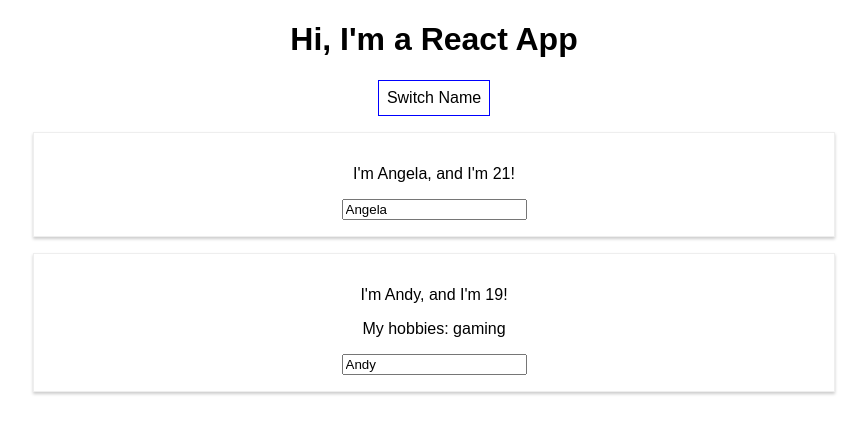
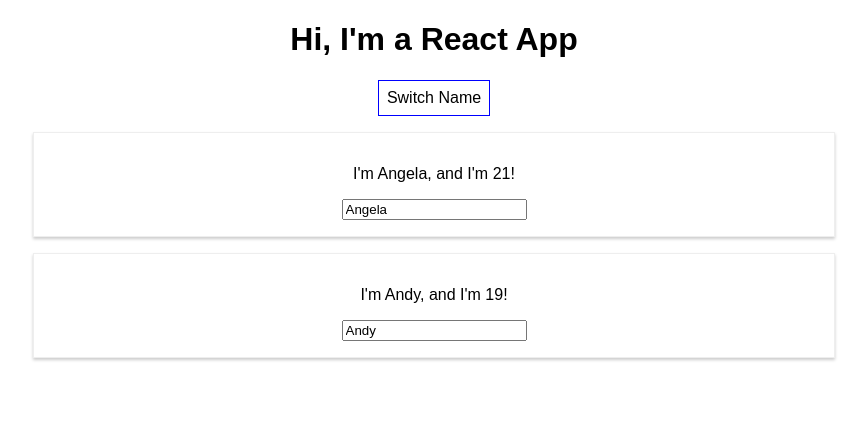
Before and after one commit to angelagyang/react-udemy, a React (Create React App) app in the folder react-complete-guide/: page / in a window 1280 px wide. Both pictures are taken after a click on the button "Switch Name". Shown: the top 434 px of the page, without its empty margins (206-1073 px from the left). Built offline with nearby package versions, Linux system fonts and the light colour scheme.

Commit message:
list conditionals examples

```diff
--- a/react-complete-guide/src/App.js
+++ b/react-complete-guide/src/App.js
@@ -5,28 +5,34 @@
 class App extends Component {
   state = {
     persons: [
-      {name: "Angela", age: 21},
-      {name: "Andy", age: 19}
+      {id: '1', name: "Angela", age: 21},
+      {id: '2', name: "Andy", age: 19}
     ],
     showPersons: false
   }
 
-  switchNameHandler = (newName) => {
-    // Don't do this! this.state.persons[1] = "Angela Yang";
-    // console.log('clicked');
-    this.setState({persons: [
-      {name: newName, age: 22},
-      {name: "Andy", age: 20}
-    ]})
+  deletePersonHandler = (index) => {
+    // const persons = this.state.persons.slice();
+    const persons = [...this.state.persons];
+    persons.splice(index, 1);
+    this.setState({persons: persons});
   }
 
-  nameChangedHandler = (event) => {
-    this.setState({persons: [
-      {name: event.target.value, age: 22},
-      {name: "Andy", age: 20}
-      ]
-    })
+  nameChangedHandler = (event, id) => {
+    const personIndex = this.state.persons.findIndex(p => {
+      return p.id === id;
+    });
+
+    const person = {...this.state.persons[personIndex]};
+
+    person.name = event.target.value;
+
+    const persons = [...this.state.persons];
+    persons[personIndex] = person;
+
+    this.setState({persons: persons});
   }
+
 
   togglePersonsHandler = () => {
       const doesShow = this.state.showPersons;
@@ -46,15 +52,15 @@
     if (this.state.showPersons) {
       persons = (
         <div>
-          <Person
-            name={this.state.persons[0].name}
-            age ={this.state.persons[0].age}
-            click={this.switchNameHandler.bind(this, "Hello!")}
-            change={this.nameChangedHandler}></Person>
-          <Person
-            name={this.state.persons[1].name}
-            age ={this.state.persons[1].age}
-            click={this.switchNameHandler}>My hobbies: gaming</Person>
+          {this.state.persons.map((person, index) => {
+            return <Person
+              name={person.name}
+              age={person.age}
+              change={(event) => this.nameChangedHandler(event, person.id)}
+              click={() => this.deletePersonHandler(index)}
+              key={person.id}
+              ></Person>
+          })}
         </div>
       );
     }
```
